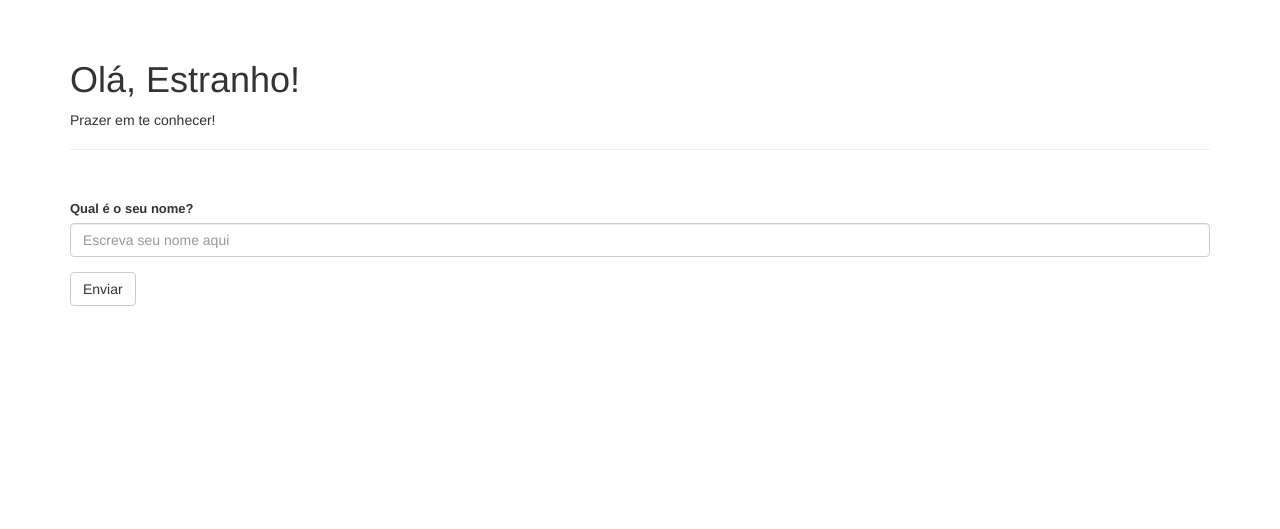
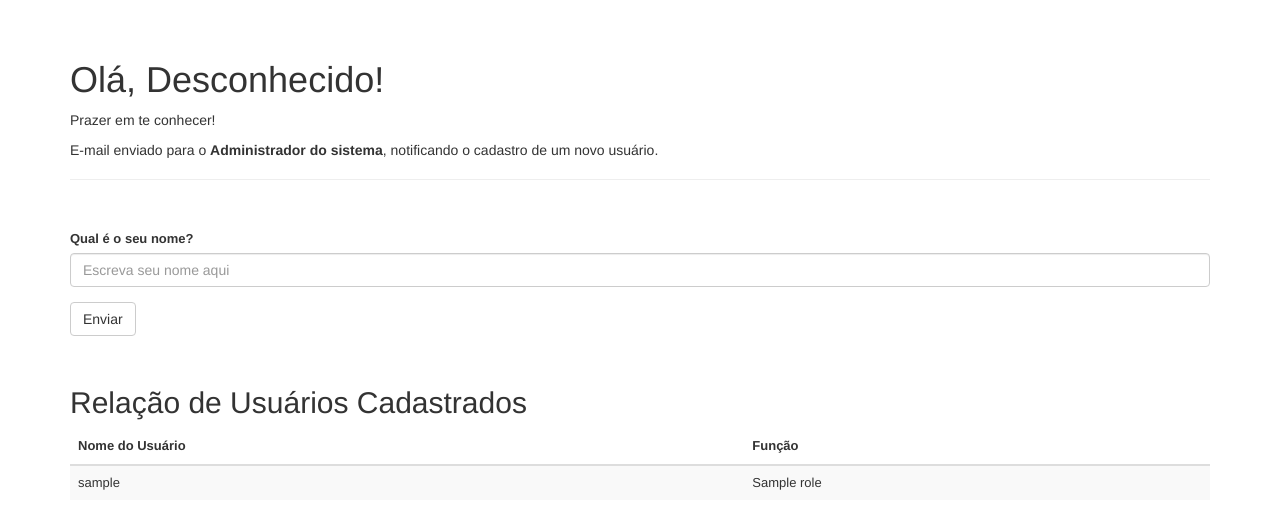
Before and after one commit to DominiqueJesus/flasky, a Flask app: page / in a window 1280 px wide. Shown: the part 52-581 px from the top of the page. Run offline with Flask 3, Linux system fonts and the light colour scheme; tables that the repository leaves empty hold one stand-in row (values such as "Sample post"); some libraries are stand-ins or nearby versions.

Commit message:
Update index.html

```diff
--- a/app/templates/index.html
+++ b/app/templates/index.html
@@ -6,13 +6,15 @@
 
     <div class="page-header">
 
-        <h1>Olá, {% if nome %}{{ nome }}{% else %}Estranho{% endif %}!</h1>
+        <h1>Olá, {% if nome %}{{ nome }}{% else %}Desconhecido{% endif %}!</h1>
 
         {% if known %}
             <p>Feliz em te ver novamente!</p>
         {% else %}
             <p>Prazer em te conhecer!</p>
         {% endif %}
+
+        <p>E-mail enviado para o <strong>Administrador do sistema</strong>, notificando o cadastro de um novo usuário.</p>
 
     </div>
 
@@ -22,13 +24,12 @@
 
     </div>
 
-<!--
         <div class="page-content">
 
         <h2>Relação de Usuários Cadastrados</h2>
-
+<!--
         <h4>Quantidade: {{ users_count }}</h4>
-
+-->
         <table class="table table-striped table-hover align-middle m-0">
             <thead>
                 <tr>
@@ -49,6 +50,8 @@
     </div>
 
     <div class="page-content">
+
+<!--
 
         <h2>Relação de Funções</h2>
 
```
